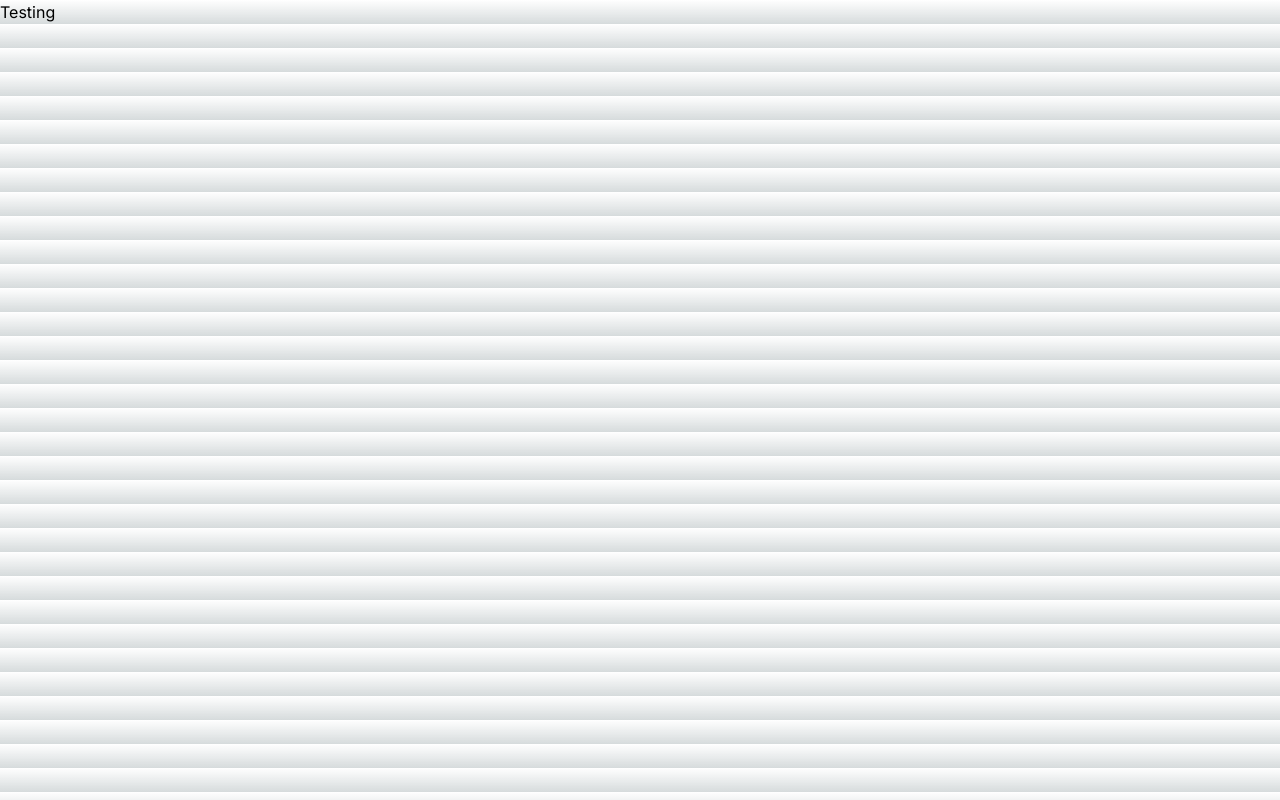
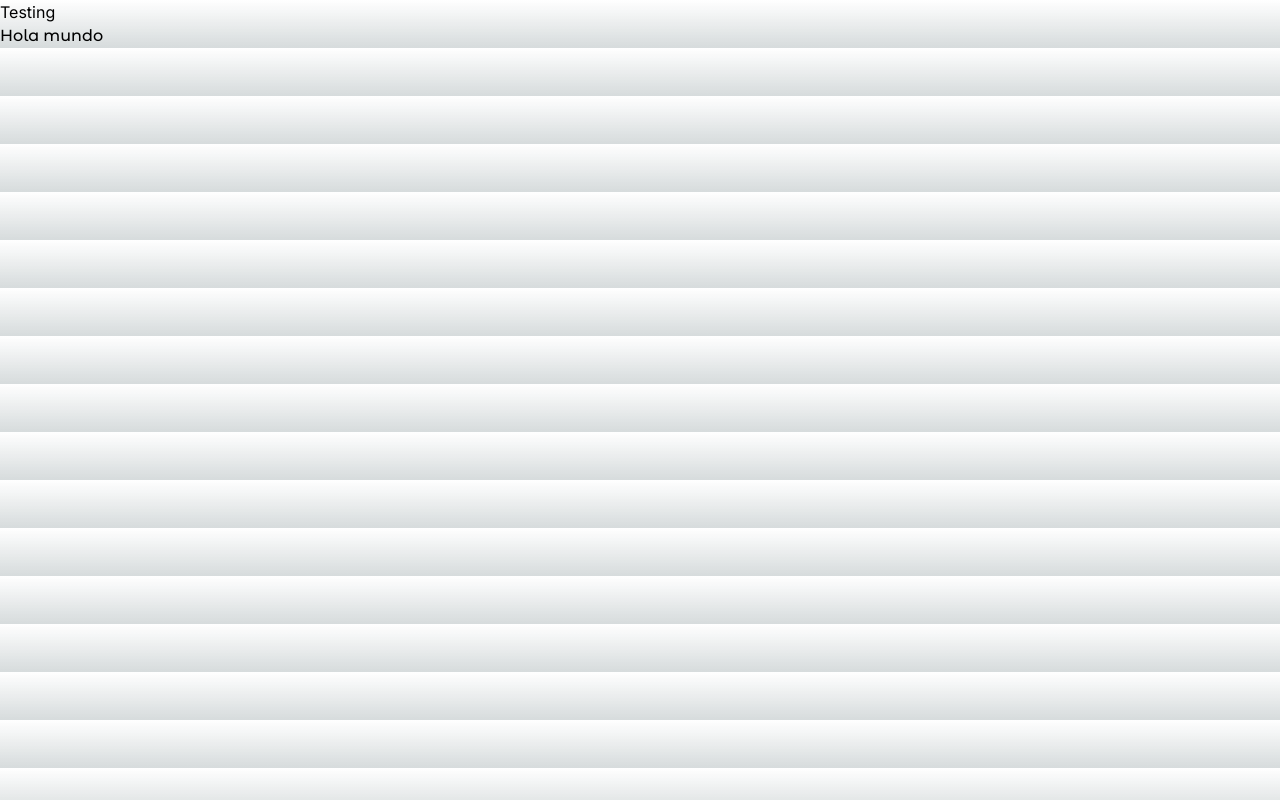
Before and after one commit to martuwilson/teslo-shop-next14, a Next.js app: page / in a window 1280 px wide. Built offline with nearby package versions, Linux system fonts and the light colour scheme.

Commit message:
Update font imports and add new title font

```diff
--- a/src/app/layout.tsx
+++ b/src/app/layout.tsx
@@ -1,8 +1,8 @@
 import type { Metadata } from "next";
-import { Inter } from "next/font/google";
+import { inter } from "@/config/fonts";
 import "./globals.css";
 
-const inter = Inter({ subsets: ["latin"] });
+
 
 export const metadata: Metadata = {
   title: "Create Next App",
--- a/src/app/page.tsx
+++ b/src/app/page.tsx
@@ -1,3 +1,4 @@
+import { titleFont } from "@/config/fonts";
 import Image from "next/image";
 
 export default function Home() {
@@ -6,6 +7,11 @@
       <h1>
         Testing
       </h1>
+      <h1
+        className={titleFont.className}
+      >
+        Hola mundo
+      </h1>
     </main>
   );
 }
--- /dev/null
+++ b/src/config/fonts.ts
@@ -0,0 +1,9 @@
+import { Inter, Montserrat_Alternates } from "next/font/google";
+
+
+export const inter = Inter({ subsets: ["latin"] });
+
+export const titleFont = Montserrat_Alternates({
+    subsets: ["latin"],
+    weight: ['500', '700'],
+});
```
